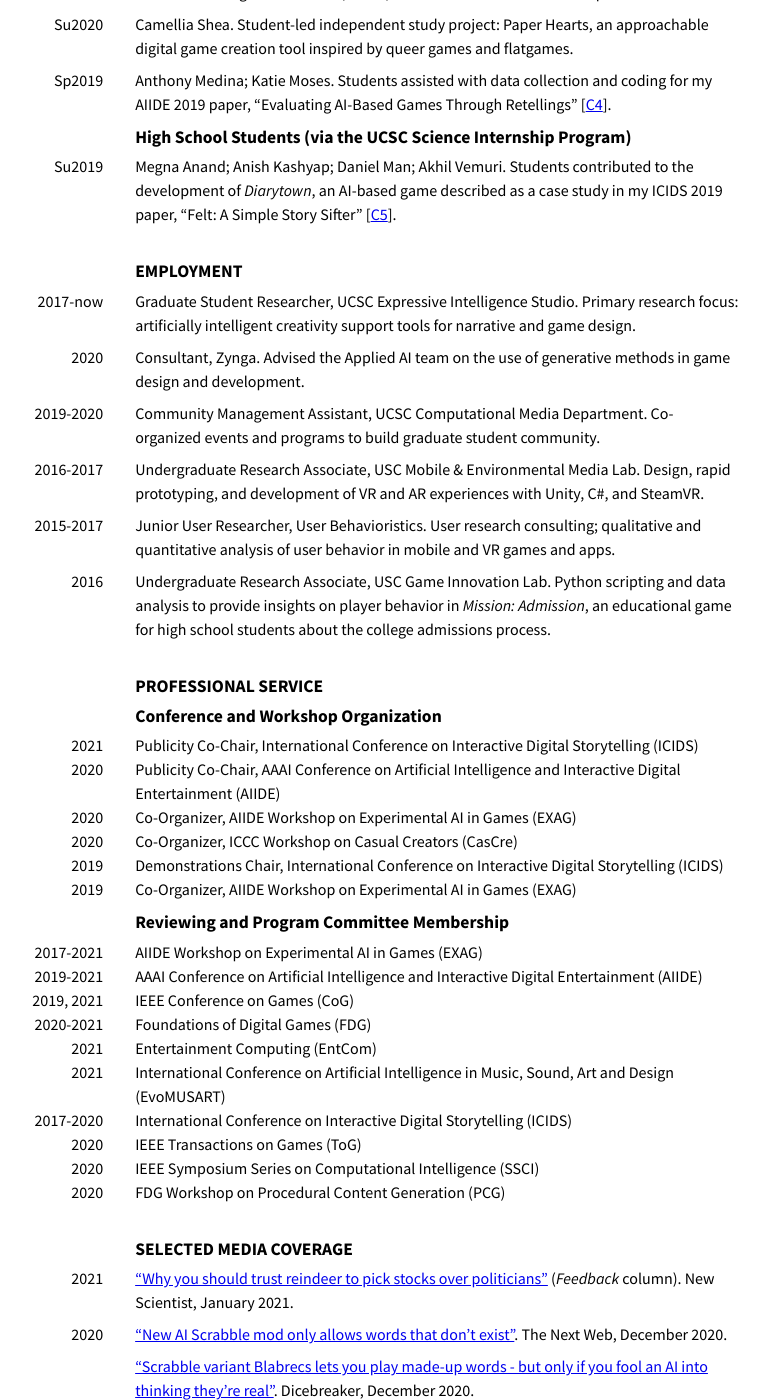
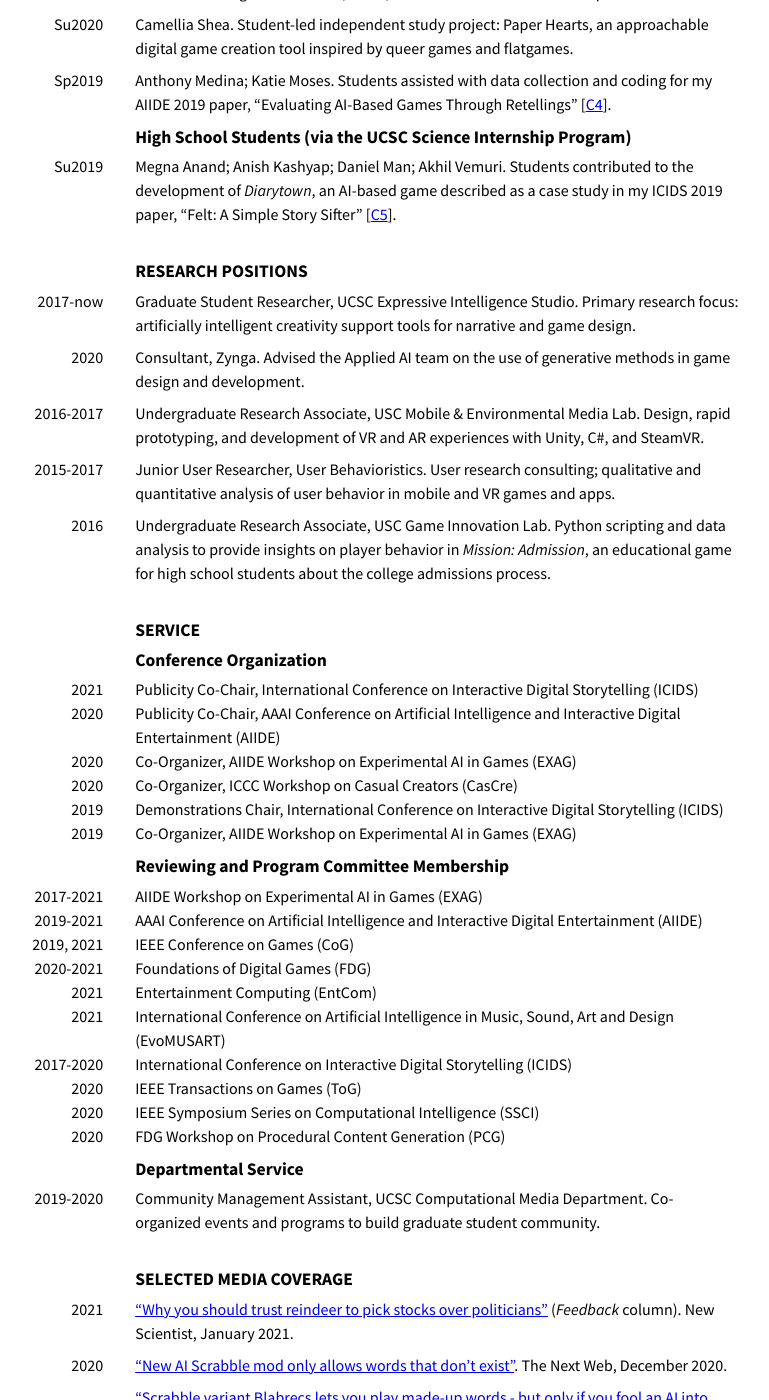
Before and after one commit to mkremins/mkremins.github.io, a Jekyll site: the page built from cv/index.html, in a window 1280 px wide and 1400 px high, scrolled down 4432 px. Shown: the whole window, without its empty margins (259-1028 px from the left). Built offline with Jekyll 4.4.1, drawn with Linux system fonts in a browser that asks for light colours; some of the changed text lies outside the part shown.

Commit message:
Tweak CV section headers and organization

```diff
--- a/cv/index.html
+++ b/cv/index.html
@@ -174,7 +174,7 @@ layout: null
         </div>
         <div class="dated-entry">
           <div class="dated-date">W2021</div>
-          <div class="dated-content">CMPM 171: Game Design Studio II <em>(co-instructor with Tad Leckman)</em></div>
+          <div class="dated-content">CMPM 171: Game Design Studio II<!-- <em>(co-instructor with Tad Leckman)</em>--></div>
         </div>
       </div>
       <h3>Teaching Assistant</h3>
@@ -254,7 +254,7 @@ layout: null
       </div>
     </section>
     <section id="employment">
-      <h2>Employment</h2>
+      <h2>Research Positions</h2>
       <div class="dated-entry">
         <div class="dated-date">2017-now</div>
         <div class="dated-content">Graduate Student Researcher, UCSC Expressive Intelligence Studio. Primary research focus: artificially intelligent creativity support tools for narrative and game design.<!--Contributed to funded research projects including a mixed-initiative game design tool; an educational game that teaches responsible conduct of research; and “social superpowers” for virtual reality meeting environments.--></div>
@@ -262,10 +262,6 @@ layout: null
       <div class="dated-entry">
         <div class="dated-date"><!--Nov-->2020</div>
         <div class="dated-content">Consultant, Zynga. Advised the Applied AI team on the use of generative methods in game design and development.</div>
-      </div>
-      <div class="dated-entry">
-        <div class="dated-date">2019-2020</div>
-        <div class="dated-content">Community Management Assistant, UCSC Computational Media Department. Co-organized events and programs to build graduate student community.</div>
       </div>
       <!--
       <div class="dated-entry">
@@ -287,8 +283,8 @@ layout: null
       </div>
     </section>
     <section id="service">
-      <h2>Professional Service</h2>
-      <h3>Conference and Workshop Organization</h3>
+      <h2>Service</h2>
+      <h3>Conference Organization</h3>
       <div class="oneline-entries">
         <div class="dated-entry">
           <div class="dated-date">2021</div>
@@ -358,6 +354,11 @@ layout: null
           <div class="dated-content">FDG Workshop on Procedural Content Generation (PCG)</div>
         </div>
       </div>
+      <h3>Departmental Service</h3>
+      <div class="dated-entry">
+        <div class="dated-date">2019-2020</div>
+        <div class="dated-content">Community Management Assistant, UCSC Computational Media Department. Co-organized events and programs to build graduate student community.</div>
+      </div>
     </section>
     <section id="media">
       <h2>Selected Media Coverage</h2>
```
Also changed, not shown: other parts of cv/index.html (+2 -2 lines).
